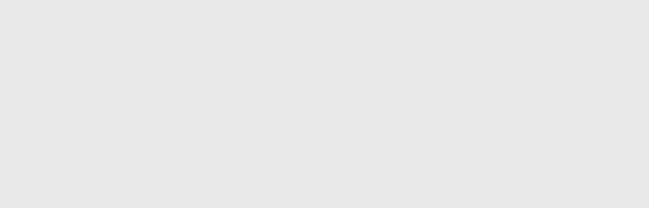
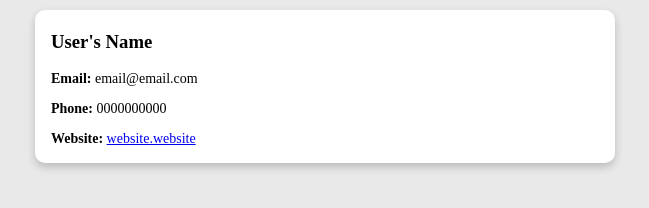
Before and after one commit to J3yT/API-Practice, a plain HTML site: page index.html in a window 1280 px wide. Shown: the whole page, without its empty margins (15-664 px from the left). Drawn offline with Linux system fonts and the light colour scheme.

Commit message:
added html for webpage

```diff
--- a/index.html
+++ b/index.html
@@ -1,11 +1,33 @@
 <!DOCTYPE html>
 <html lang="en">
-<head>
-    <meta charset="UTF-8">
-    <meta name="viewport" content="width=device-width, initial-scale=1.0">
-    <title>Document</title> <link rel="stylesheet" href="./index.css">
-</head>
-<body>
+  <head>
+    <meta charset="UTF-8" />
+    <meta name="viewport" content="width=device-width, initial-scale=1.0" />
+    <title>User Posts</title>
+    <link rel="stylesheet" href="./index.css" />
+  </head>
+  <body>
+    <div class="container">
+      <div class="row">
+        <div class="user-list">
+          <div class="user">
+            <div class="user-card">
+              <div class="user-card__container">
+                <h3>User's Name</h3>
+                <p><b>Email:</b> email@email.com</p>
+                <p><b>Phone:</b> 0000000000</p>
+                <p>
+                  <b>Website:</b>
+                  <a href="https://website.website" target="_blank"
+                    >website.website</a
+                  >
+                </p>
+              </div>
+            </div>
+          </div>
+        </div>
+      </div>
+    </div>
     <script src="./index.js"></script>
-</body>
+  </body>
 </html>
```
